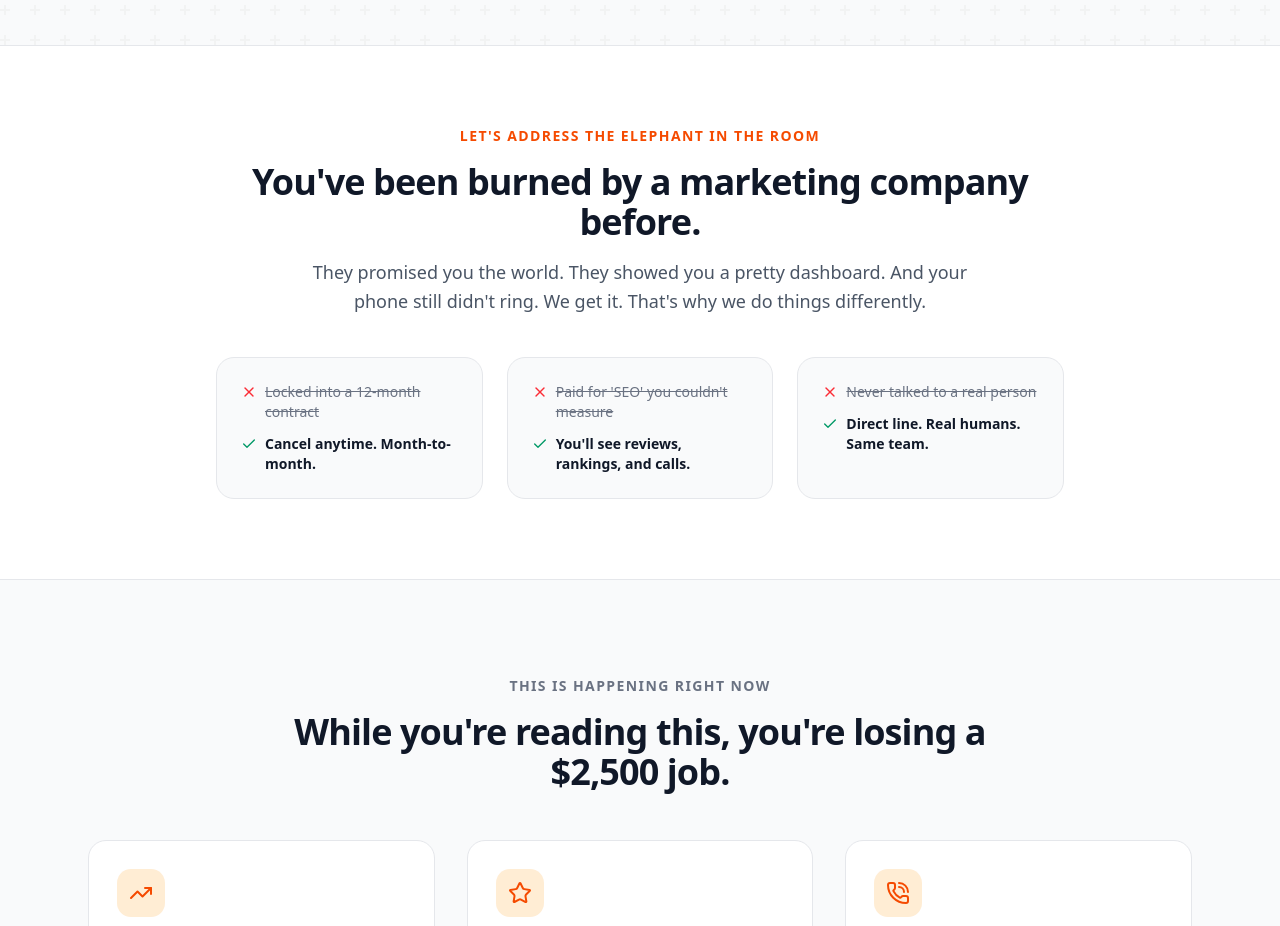
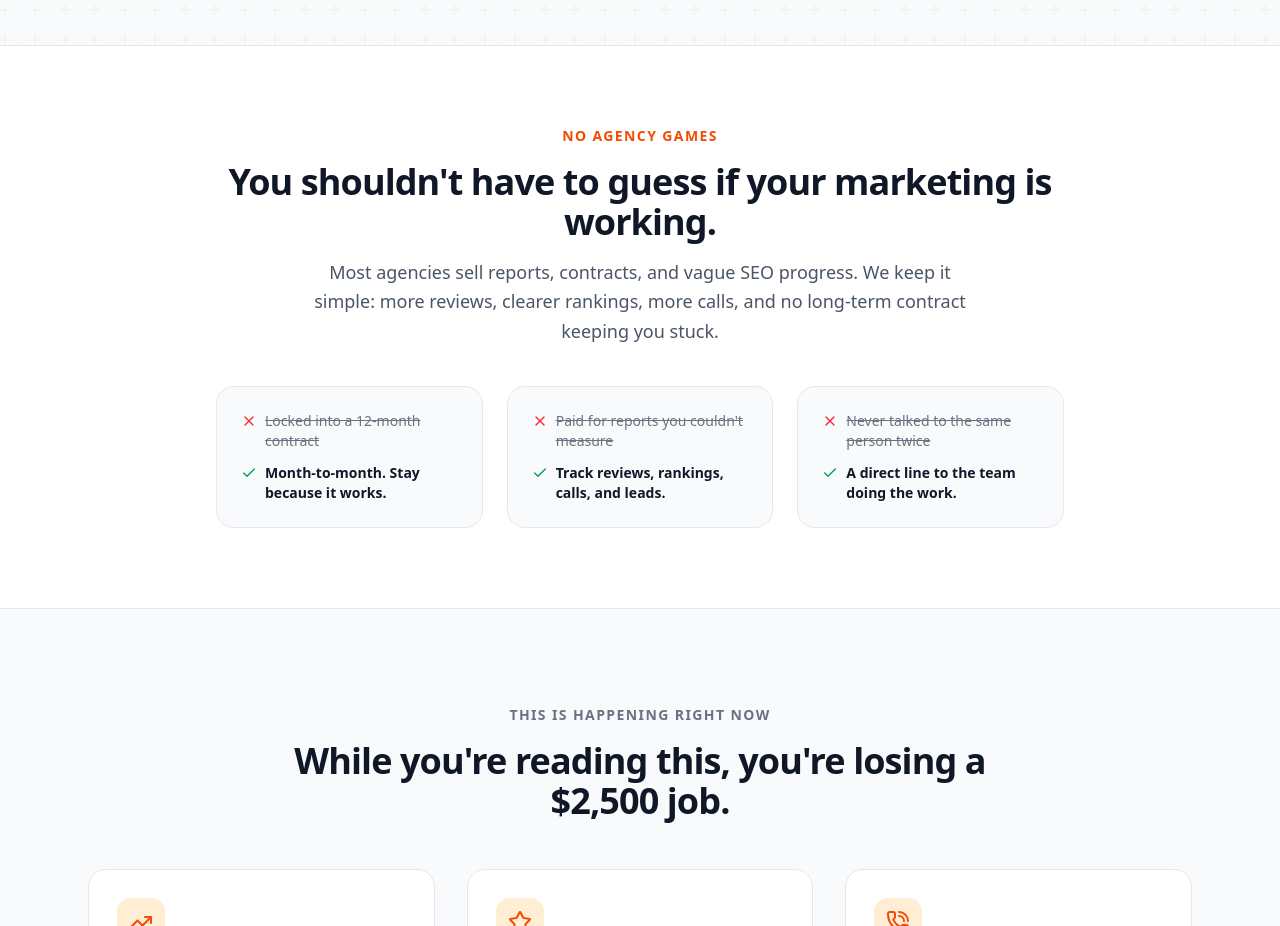
Before and after one commit to D1360tx/marketing_agency, a Next.js app: page /landing_opus in a window 1280 px wide. Shown: the part 900-1826 px from the top of the page. Built offline with nearby package versions, Linux system fonts and the light colour scheme.

Commit message:
Refine homepage trust section copy

```diff
--- a/src/app/landing_opus/page.tsx
+++ b/src/app/landing_opus/page.tsx
@@ -480,21 +480,21 @@ export default function LandingOpusPage() {
         </section>
 
         {/* ============================================================ */}
-        {/*  TRUST BREAK - "We know you've been burned"                  */}
+        {/*  TRUST BREAK                                                  */}
         {/* ============================================================ */}
         <section className="border-y border-gray-200 bg-white">
           <div className="mx-auto max-w-4xl px-4 py-14 sm:px-6 sm:py-20">
             <div className="text-center">
               <p className="text-sm font-bold uppercase tracking-widest text-orange-600">
-                Let&apos;s address the elephant in the room
+                No agency games
               </p>
               <h2 className="mt-4 text-3xl font-extrabold tracking-tight text-gray-900 sm:text-4xl">
-                You&apos;ve been burned by a marketing company before.
+                You shouldn&apos;t have to guess if your marketing is working.
               </h2>
               <p className="mx-auto mt-4 max-w-2xl text-lg leading-relaxed text-gray-600">
-                They promised you the world. They showed you a pretty dashboard.
-                And your phone still didn&apos;t ring. We get it. That&apos;s
-                why we do things differently.
+                Most agencies sell reports, contracts, and vague SEO progress.
+                We keep it simple: more reviews, clearer rankings, more calls,
+                and no long-term contract keeping you stuck.
               </p>
             </div>
 
@@ -502,17 +502,17 @@ export default function LandingOpusPage() {
               {[
                 {
                   bad: "Locked into a 12-month contract",
-                  good: "Cancel anytime. Month-to-month.",
+                  good: "Month-to-month. Stay because it works.",
                   icon: X,
                 },
                 {
-                  bad: "Paid for 'SEO' you couldn't measure",
-                  good: "You'll see reviews, rankings, and calls.",
+                  bad: "Paid for reports you couldn't measure",
+                  good: "Track reviews, rankings, calls, and leads.",
                   icon: X,
                 },
                 {
-                  bad: "Never talked to a real person",
-                  good: "Direct line. Real humans. Same team.",
+                  bad: "Never talked to the same person twice",
+                  good: "A direct line to the team doing the work.",
                   icon: X,
                 },
               ].map((item, i) => (
```
